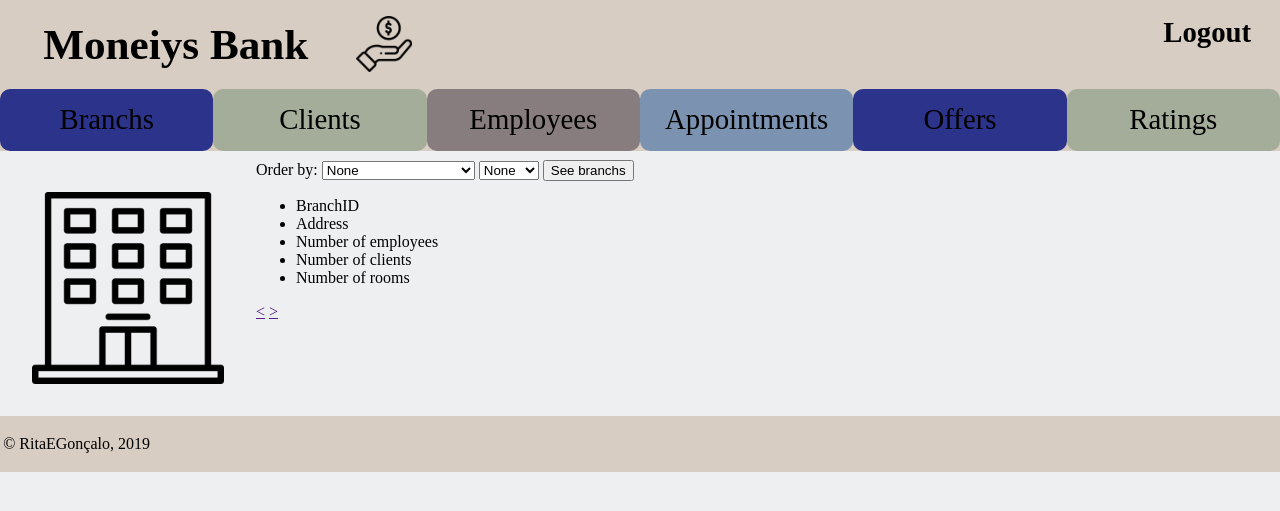
After one commit to RitaMartinho/SIBD, a PHP site: page /admin_branchs.html in a window 1280 px wide. The commit adds this page. Shown: the top 511 px of the page. Run offline with PHP 8.4, Linux system fonts and the light colour scheme.

Commit message:
admin stuff

```diff
--- a/Interface/AccountLayout.css
+++ b/Interface/AccountLayout.css
@@ -1,4 +1,3 @@
-
 body section#content{
     margin-top: 10em;
     display: grid;
--- a/Interface/AdminViewLayout.css
+++ b/Interface/AdminViewLayout.css
@@ -1,5 +1,6 @@
 body section#content {
 
+    margin-top: 12em;
     display: grid;
     grid-template-rows: 1.5fr;
     grid-template-areas:"Welcome";
--- /dev/null
+++ b/Interface/BranchsLayout.css
@@ -0,0 +1,52 @@
+body section#content{
+    margin-top: 10em;
+    display: grid;
+    grid-template-columns: 0.25fr 1fr;
+    grid-template-areas:"image data";
+}
+
+body section#content img{
+    grid-area: image;
+    justify-content: center;
+}
+
+body section#content section#branch{
+
+    grid-area: data;
+    display: grid;
+    grid-template-rows: 1fr 1fr;
+    grid-template-areas: "form info";
+}
+
+body section#content section#branch section#form{
+
+    grid-area: form;
+    justify-content: center;
+}
+
+body section#content section#branch section#displayed{
+
+    grid-area: info;
+    justify-content: center;
+    display: grid;
+    grid-template-columns: 1fr 1fr 0.5fr;
+    grid-template-areas: "info1 info2 pagination";
+}
+
+body section#content section#branch section#displayed ul{
+
+    grid-area: info1;
+    justify-content: center;
+}
+
+body section#content section#branch section#displayes ul{
+
+    grid-area: info1;
+    justify-content: center;
+}
+
+body section#content section#branch section#displayes div{
+
+    grid-area: pagination;
+    justify-content: center;
+}
--- /dev/null
+++ b/Interface/BranchsStyle.css
@@ -0,0 +1,17 @@
+body{
+    margin: 0 auto;
+    background-color: #edeff0;
+}
+
+
+body section#content img{
+    margin: 2em;
+    width: 12em;
+}
+
+
+/* FOOTER */
+body footer{
+    background-color: #d8cdc2;
+    padding: 0.2em;
+}
--- a/Interface/HeaderLayoutAdmin.css
+++ b/Interface/HeaderLayoutAdmin.css
@@ -1,4 +1,4 @@
-ody header {
+body header {
 
     overflow: hidden;
     position: fixed;
@@ -9,8 +9,6 @@ ody header {
     grid-template-columns: 0.5fr 0.5fr;
     grid-template-areas:"Title Logout"
                         "Nav Nav";
-    grid-auto-flow: row;
-
 }
 
 body header section#logo{
--- a/Interface/HeaderStyle.css
+++ b/Interface/HeaderStyle.css
@@ -33,7 +33,6 @@ body header section#username{
 }
 body header section#username a{
 
-    padding: 1em;
     font-weight: bold;
 }
 
--- a/Interface/HeaderStyleAdmin.css
+++ b/Interface/HeaderStyleAdmin.css
@@ -23,6 +23,17 @@ body header section#logo h1{
 body header section#logo img{
     vertical-align: middle;
     width: 3.5em;
+}
+
+/*LOGOUT*/
+body header section#logout{
+    display: inline-block;
+    text-align: right;
+    padding: 1em 0em;
+}
+body header section#logout a{
+
+    font-weight: bold;
 }
 
 /* NAV*/
--- /dev/null
+++ b/Interface/admin_branchs.html
@@ -0,0 +1,74 @@
+<!DOCTYPE html>
+
+<html lang="en">
+<head>
+    <meta charset="UTF-8">
+    <meta name="viewport" content="width=device-width, initial-scale=1.0">
+    <link href="BranchsLayout.css" rel="stylesheet">
+    <link href="BranchsStyle.css" rel="stylesheet">
+    <link href="HeaderLayoutAdmin.css" rel="stylesheet">
+    <link href="HeaderStyleAdmin.css" rel="stylesheet">
+    <title>Bank System</title>
+</head>
+<body>
+    <header>
+        <section id="logo">
+            <h1><a href="generalview_admin.html"> Moneiys Bank</a></h1>
+            <img src="img/bank_logo.png" alt="bank_logo">
+        </section>
+        <section id="logout">
+            <a href="login.html">Logout</a>
+        </section>
+        <nav id="operations">
+                <a href="admin_branchs.html" id="Branchs">Branchs</a>
+                <a href="generalview_admin.html" id="Clients">Clients</a>
+                <a href="generalview_admin.html" id="Employees">Employees</a>
+                <a href="generalview_admin.html" id="Appointments">Appointments</a>
+                <a href="generalview_admin.html" id="Offers">Offers</a>
+                <a href="generalview_admin.html" id="Ratings">Ratings</a>
+        </nav>
+    </header>
+    <section id="content">
+        <img src="img/branch.png" alt="branchlogo">
+
+        <section id="branchs">
+            <form method="GET" id="form1">
+                    <label>Order by:
+                        <select id="criteria">
+                            <option value="None" selected >None</option>
+                            <option value="Number of employees">Number of employees</option>
+                            <option value="Number of clients">Number of clients</option>
+                            <option value="Number of rooms">Number of rooms</option>
+                        </select>
+                    </label>
+                    <select id="order">
+                            <option value="None" selected >None</option>
+                            <option value="ASC">ASC</option>
+                            <option value="DESC">DESC</option>
+                    </select>
+                    <button form="form1">See branchs</button>
+                </form>
+
+                <section id="displayed">
+                    <ul>
+                        <li>BranchID</li>
+                        <li>Address</li>
+                        <li>Number of employees</li>
+                        <li>Number of clients</li>
+                        <li>Number of rooms</li>
+                    </ul>
+
+                    <div class="pagination">
+                        <a href="">&lt;</a>
+                        <a href="">&gt;</a>
+                    </div>
+
+                </section>
+        </section>
+    </section>
+    <footer>
+        <p>&copy; RitaEGonçalo, 2019</p>
+    </footer>
+
+</body>
+</html>
```
